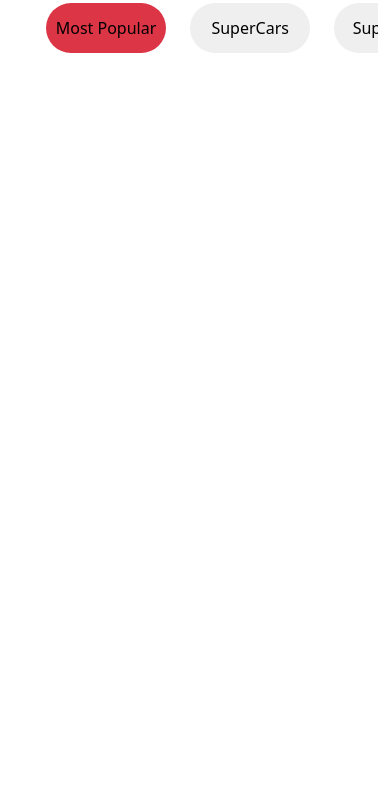
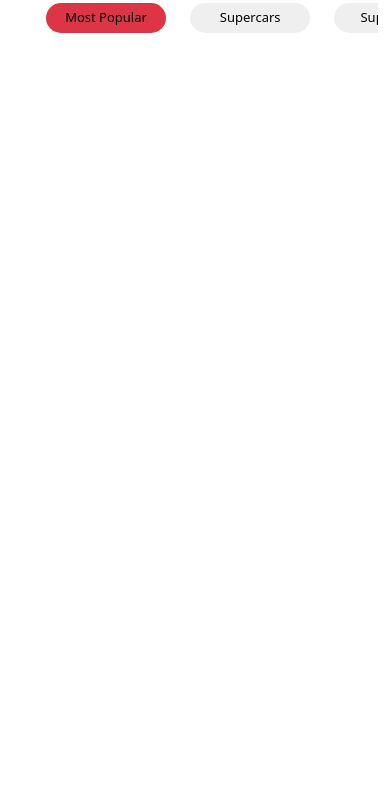
Before and after one commit to Nishantphule/Youtube-Clone, a plain HTML site: page index.html in a window 390 px wide. Shown: the part 57-844 px from the top of the page. Drawn offline with nearby package versions, Linux system fonts and the light colour scheme; no server answers.

Commit message:
filters update

```diff
--- a/index.html
+++ b/index.html
@@ -110,16 +110,13 @@
                 <div class="container-fluid overflow-auto bg-white">
                     <div id="filterSearch" style="width: max-content;height: 70px;">
                         <button class="search-filter bg-primary poin">Most Popular</button>
-                        <button class="search-filter">SuperCars</button>
+                        <button class="search-filter">Supercars</button>
                         <button class="search-filter">Superbikes</button>
                         <button class="search-filter">Messi</button>
-                        <button class="search-filter">NFT</button>
-                        <button class="search-filter">Ipl</button>
                         <button class="search-filter">ChatGPT</button>
+                        <button class="search-filter">Apna college</button>
                         <button class="search-filter">Snooker</button>
-                        <button class="search-filter">Pool</button>
-                        <button class="search-filter">Animals</button>
-                        <button class="search-filter">Gadgets</button>
+                        <button class="search-filter">Cooking</button>
                         <button class="search-filter">Cricket</button>
                         <button class="search-filter">Podcast</button>
                         <button class="search-filter">Beerbiceps</button>
--- a/style.css
+++ b/style.css
@@ -161,9 +161,21 @@
 }
 
 @media only screen and (max-width:767px){
+  .search-filter {
+    height: 30px;
+    width: 120px;
+    margin: 10px;
+    border: none;
+    border-radius: 30px;
+    font-size: small;
+  }
+  #filterSearch{
+    height: 50px;
+  }
   .sideBar{
     display: none;
   }
+
   .videoCard{
     width: 100%;
   }
```
